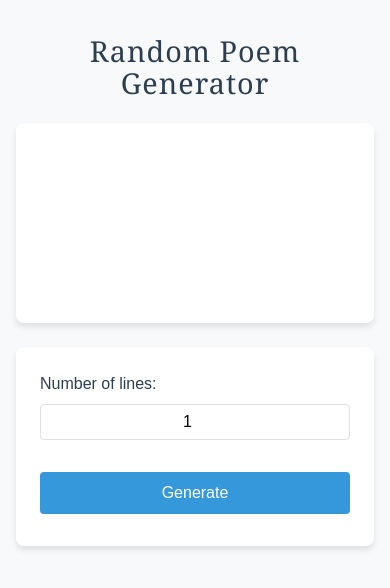
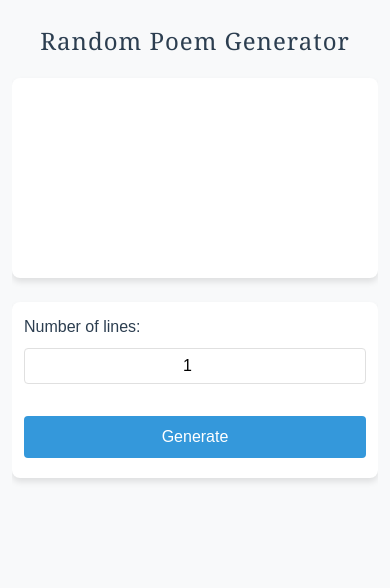
Before and after one commit to laurenssouthgate/random-poetry-generator-v2, a React (Vite) app: page / in a window 390 px wide. Shown: the top 588 px of the page. Built offline with nearby package versions, Linux system fonts and the light colour scheme.

Commit message:
Further improve mobile responsiveness with max-width: 100vw constraints

```diff
--- a/src/App.css
+++ b/src/App.css
@@ -58,8 +58,10 @@ h1 {
   flex-direction: column;
   gap: 1rem;
   max-width: 100%;
+  width: 100%;
   word-wrap: break-word;
   overflow-wrap: break-word;
+  box-sizing: border-box;
 }
 
 .poem-line {
@@ -69,6 +71,7 @@ h1 {
   max-width: 100%;
   overflow-wrap: break-word;
   word-wrap: break-word;
+  word-break: break-word;
   hyphens: auto;
 }
 
@@ -187,32 +190,47 @@ button:hover {
 }
 
 @media (max-width: 600px) {
+  body {
+    max-width: 100vw;
+  }
+
   #root {
     padding: 1rem;
     width: 100%;
-    max-width: 100%;
+    max-width: 100vw;
     box-sizing: border-box;
+    overflow-x: hidden;
+  }
+
+  .App {
+    max-width: 100vw;
+    overflow-x: hidden;
   }
 
   h1 {
     font-size: 1.8rem;
     margin-bottom: 1.5rem;
+    max-width: 100vw;
   }
 
   .poem-container {
-    padding: 1.25rem;
+    padding: 1rem;
     margin-bottom: 1.5rem;
+    max-width: calc(100vw - 2rem);
+    width: calc(100vw - 2rem);
   }
 
   .poem-line {
     font-size: 1.1rem;
     line-height: 1.6;
+    max-width: 100%;
   }
 
   .input-group {
     flex-direction: column;
     align-items: flex-start;
     gap: 0.5rem;
+    max-width: 100%;
   }
 
   label {
@@ -233,6 +251,34 @@ button:hover {
     width: 100%;
     min-width: unset;
     margin-bottom: 0.5rem;
+  }
+
+  .controls {
+    padding: 1rem;
+    max-width: calc(100vw - 2rem);
+    width: calc(100vw - 2rem);
+  }
+}
+
+@media (max-width: 400px) {
+  #root {
+    padding: 0.75rem;
+  }
+
+  .poem-container {
+    padding: 0.75rem;
+    max-width: calc(100vw - 1.5rem);
+    width: calc(100vw - 1.5rem);
+  }
+
+  .controls {
+    padding: 0.75rem;
+    max-width: calc(100vw - 1.5rem);
+    width: calc(100vw - 1.5rem);
+  }
+
+  h1 {
+    font-size: 1.5rem;
   }
 }
 
```
